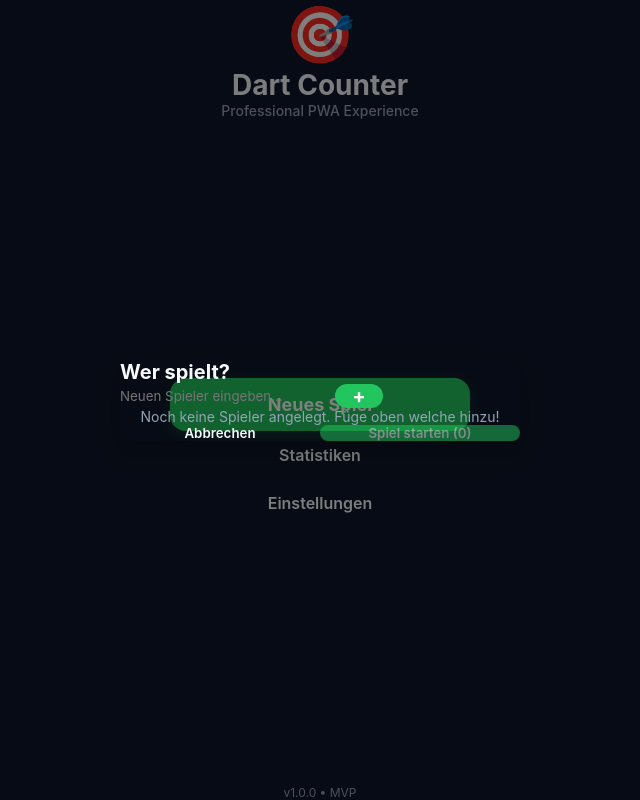
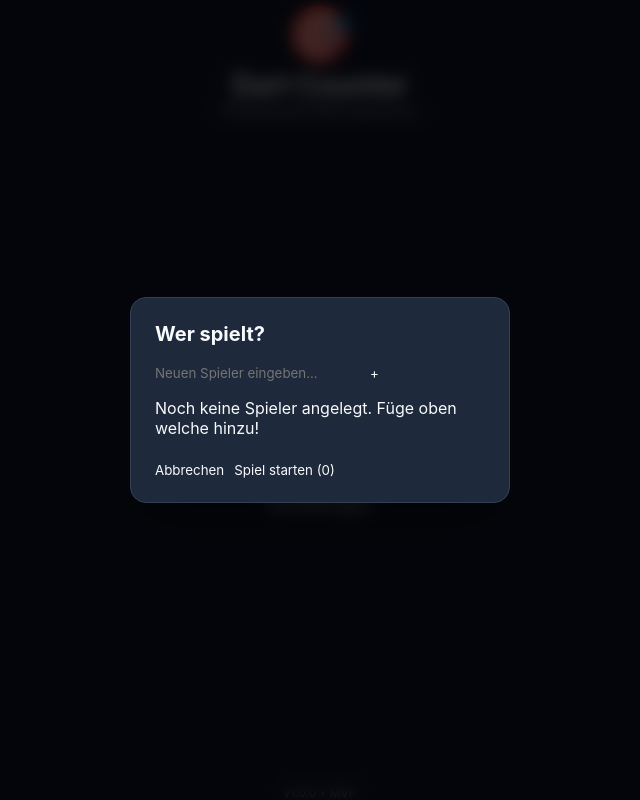
Before and after one commit to soundbier/dart-counter-pwa, a React (Vite) app: page / in a window 1280 px wide. Both pictures are taken after a click on the button "Neues Spiel". Shown: the whole page, without its empty margins (320-960 px from the left). Built offline with nearby package versions, Linux system fonts and the light colour scheme.

Commit message:
Update PlayerModal.css

```diff
--- a/src/components/PlayerModal.css
+++ b/src/components/PlayerModal.css
@@ -1,114 +1,113 @@
 .modal-overlay {
   position: fixed;
-  top: 0;
-  left: 0;
-  right: 0;
-  bottom: 0;
-  background-color: rgba(0, 0, 0, 0.5);
+  inset: 0;
+  background-color: rgba(0, 0, 0, 0.75);
+  backdrop-filter: blur(8px);
+  -webkit-backdrop-filter: blur(8px);
   display: flex;
   align-items: center;
   justify-content: center;
   z-index: 1000;
-  padding: var(--space-lg);
+  padding: 20px;
 }
 
 .modal-content {
-  background-color: var(--color-surface);
-  border-radius: var(--radius-xl);
+  background-color: var(--color-card);
+  border: 1px solid var(--color-card-border);
+  border-radius: var(--radius-lg);
+  padding: 24px;
   width: 100%;
-  max-width: 400px;
-  padding: var(--space-xl);
+  max-width: 380px;
+  box-shadow: 0 25px 50px -12px rgba(0, 0, 0, 0.5);
   display: flex;
   flex-direction: column;
-  gap: var(--space-lg);
-  box-shadow: 0 10px 25px rgba(0, 0, 0, 0.2);
+  gap: 16px;
 }
 
 .modal-content h2 {
   font-size: 20px;
   font-weight: 700;
+  color: var(--color-text);
 }
 
-.add-player-form {
+.player-input-group {
   display: flex;
-  gap: var(--space-sm);
+  gap: 8px;
 }
 
-.btn-add {
+.player-input-group input {
+  flex: 1;
+  background-color: var(--color-bg);
+  border: 1px solid var(--color-card-border);
+  border-radius: var(--radius-sm);
+  padding: 12px 14px;
+  color: var(--color-text);
+  font-size: 15px;
+}
+
+.player-input-group input::placeholder {
+  color: var(--color-text-muted);
+}
+
+.btn-add-player {
   background-color: var(--color-primary);
   color: white;
-  font-weight: 700;
+  border-radius: var(--radius-sm);
+  padding: 0 16px;
+  font-weight: bold;
   font-size: 20px;
-  width: 48px;
-  border-radius: var(--radius-md);
-  display: flex;
-  align-items: center;
-  justify-content: center;
+  cursor: pointer;
 }
 
 .player-list {
-  max-height: 200px;
-  overflow-y: auto;
   display: flex;
   flex-direction: column;
-  gap: var(--space-xs);
-  border: 1px solid var(--color-border);
-  border-radius: var(--radius-md);
-  padding: var(--space-xs);
+  gap: 8px;
+  max-height: 180px;
+  overflow-y: auto;
 }
 
 .player-item {
   display: flex;
+  align-items: center;
   justify-content: space-between;
-  align-items: center;
-  padding: var(--space-md);
-  background-color: var(--color-surface-elevated);
+  background-color: var(--color-bg);
+  border: 1px solid var(--color-card-border);
+  padding: 12px 14px;
   border-radius: var(--radius-sm);
   cursor: pointer;
   font-weight: 500;
 }
 
 .player-item.selected {
-  background-color: #e6f4ea;
-  border: 1px solid var(--color-primary);
-  color: var(--color-primary);
-}
-
-.checkbox {
-  font-weight: 700;
-}
-
-.no-players {
-  font-size: 14px;
-  color: var(--color-text-muted);
-  text-align: center;
-  padding: var(--space-md);
+  border-color: var(--color-primary);
+  background-color: rgba(34, 197, 94, 0.15);
 }
 
 .modal-actions {
   display: flex;
-  gap: var(--space-md);
+  gap: 10px;
+  margin-top: 8px;
 }
 
-.btn-secondary {
+.btn-cancel {
   flex: 1;
-  padding: var(--space-md);
-  background-color: var(--color-border);
-  color: var(--color-text);
-  border-radius: var(--radius-md);
-  font-weight: 600;
+  background-color: #334155;
+  color: white;
+  padding: 12px;
+  border-radius: var(--radius-sm);
+  font-weight: bold;
+  cursor: pointer;
+  text-align: center;
 }
 
-.btn-primary {
+.btn-start {
   flex: 1;
-  padding: var(--space-md);
   background-color: var(--color-primary);
   color: white;
-  border-radius: var(--radius-md);
-  font-weight: 600;
+  padding: 12px;
+  border-radius: var(--radius-sm);
+  font-weight: bold;
+  cursor: pointer;
+  text-align: center;
 }
-
-.btn-primary:disabled {
-  opacity: 0.5;
-  cursor: not-allowed;
-}
```
